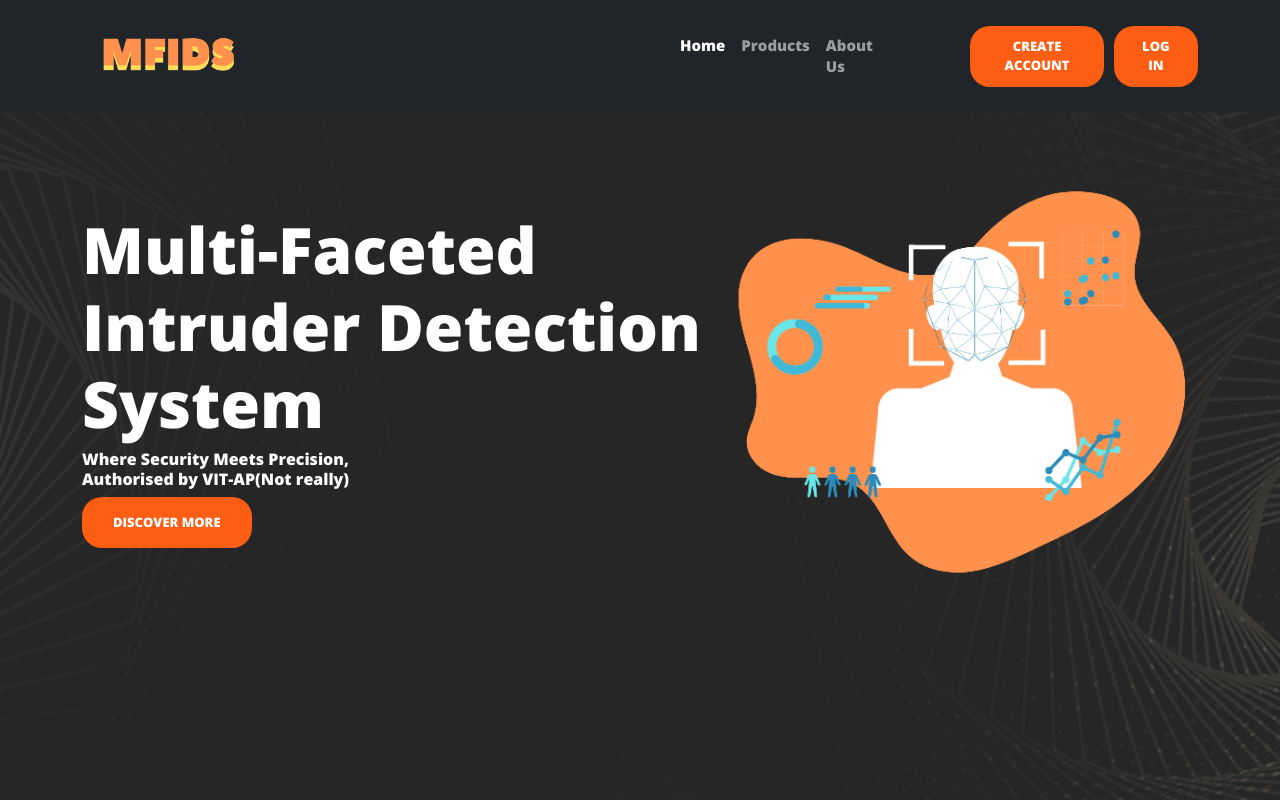
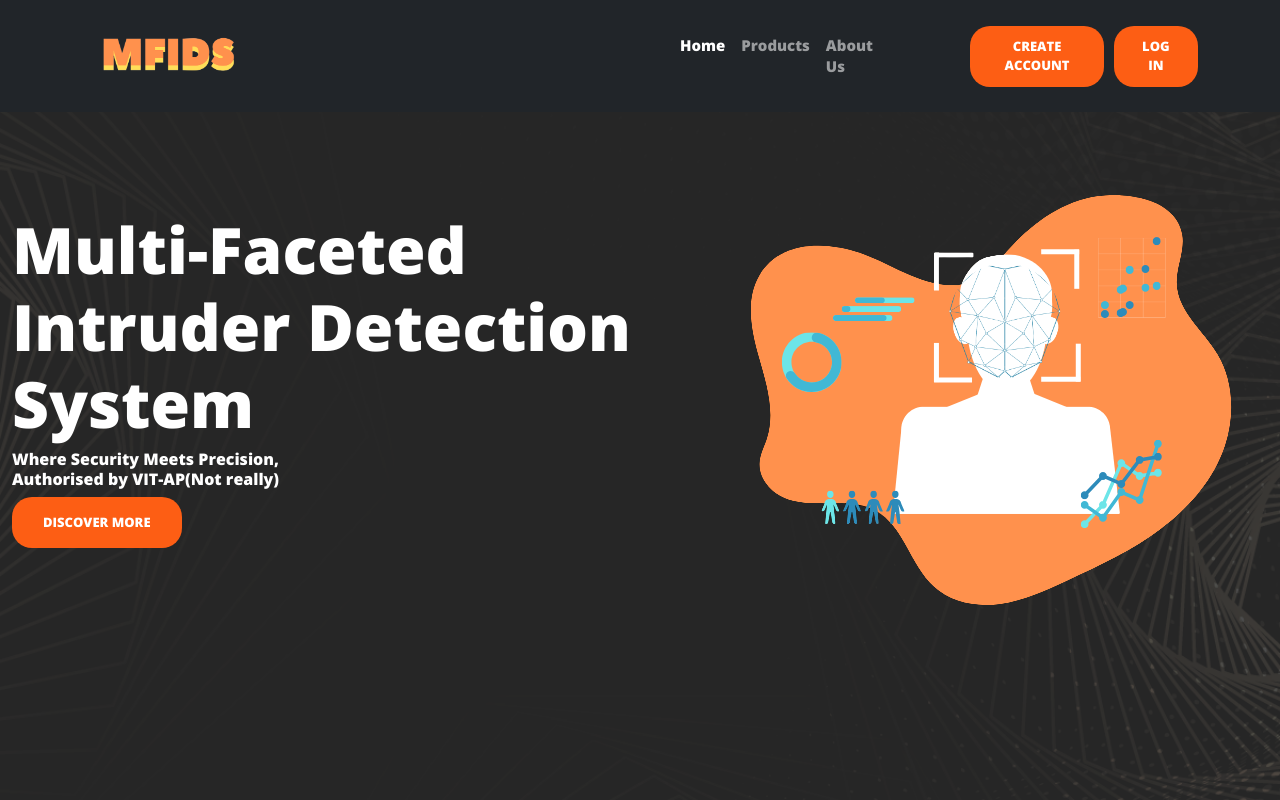
Before and after one commit to H3r-b/MFIDS, a Django app: page / in a window 1280 px wide. Run offline with Django 3.2, Linux system fonts and the light colour scheme.

Commit message:
Make content occupy available space

```diff
--- a/authsysproject/static/users/css/main.css
+++ b/authsysproject/static/users/css/main.css
@@ -1,3 +1,13 @@
+html {
+  margin: 0px;
+  height: 100%;
+  width: 100%;
+}
+
+body {
+  margin: 0px;
+  min-height: 100%;}
+
 #bg{
     background-repeat: repeat;
     background-size: cover;
--- a/authsysproject/users/templates/users/base.html
+++ b/authsysproject/users/templates/users/base.html
@@ -1,69 +1,141 @@
-<!doctype html>
+<!DOCTYPE html>
 {% load static %}
 <html lang="en">
   <head>
-
-    <link rel="icon" type="image/png" sizes="64x64" href="{% static 'users/images/mfidslogo.png' %}">
-
+    <link
+      rel="icon"
+      type="image/png"
+      sizes="64x64"
+      href="{% static 'users/images/mfidslogo.png' %}"
+    />
 
     <!-- Required meta tags -->
-    <meta charset="utf-8">
-    <meta name="viewport" content="width=device-width, initial-scale=1">
+    <meta charset="utf-8" />
+    <meta name="viewport" content="width=device-width, initial-scale=1" />
     <!--Css Style -->
-    <link rel="stylesheet" href="{% static 'users/css/main.css' %}" type="text/css">
+    <link
+      rel="stylesheet"
+      href="{% static 'users/css/main.css' %}"
+      type="text/css"
+    />
 
     <!-- Bootstrap CSS -->
-    <link href="https://cdn.jsdelivr.net/npm/bootstrap@5.0.0-beta3/dist/css/bootstrap.min.css" rel="stylesheet" integrity="sha384-eOJMYsd53ii+scO/bJGFsiCZc+5NDVN2yr8+0RDqr0Ql0h+rP48ckxlpbzKgwra6" crossorigin="anonymous">
+    <link
+      href="https://cdn.jsdelivr.net/npm/bootstrap@5.0.0-beta3/dist/css/bootstrap.min.css"
+      rel="stylesheet"
+      integrity="sha384-eOJMYsd53ii+scO/bJGFsiCZc+5NDVN2yr8+0RDqr0Ql0h+rP48ckxlpbzKgwra6"
+      crossorigin="anonymous"
+    />
     <!--Font Link-->
-    <link rel="preconnect" href="https://fonts.gstatic.com">
-    <link href="https://fonts.googleapis.com/css2?family=Montserrat:wght@500&family=Open+Sans:wght@800&display=swap" rel="stylesheet">
-
+    <link rel="preconnect" href="https://fonts.gstatic.com" />
+    <link
+      href="https://fonts.googleapis.com/css2?family=Montserrat:wght@500&family=Open+Sans:wght@800&display=swap"
+      rel="stylesheet"
+    />
   </head>
-  <body id="bg" style="background-image: url({%static 'users/images/bg.png' %});">
+  <body
+    id="bg"
+    class="d-flex flex-column"
+    style="background-image: url({% static 'users/images/bg.png' %})"
+  >
     {% load static %}
     <nav class="navbar navbar-expand-lg navbar-dark bg-dark" id="main-navbar">
       <div class="container">
-
-          <a class="navbar-brand" href="{% url 'home' %}"><img class= "ECS_logo_img" style="height: 20% ; width:30%; max-width: fit-content;" src="{% static 'users/images/MFIDS.png' %}" alt="ECS" ></a>
-          <button class="navbar-toggler" type="button" data-bs-toggle="collapse" data-bs-target="#navbarNavAltMarkup" aria-controls="navbarNavAltMarkup" aria-expanded="false" aria-label="Toggle navigation">
+        <a class="navbar-brand" href="{% url 'home' %}"
+          ><img
+            class="ECS_logo_img"
+            style="height: 20%; width: 30%; max-width: fit-content"
+            src="{% static 'users/images/MFIDS.png' %}"
+            alt="ECS"
+        /></a>
+        <button
+          class="navbar-toggler"
+          type="button"
+          data-bs-toggle="collapse"
+          data-bs-target="#navbarNavAltMarkup"
+          aria-controls="navbarNavAltMarkup"
+          aria-expanded="false"
+          aria-label="Toggle navigation"
+        >
           <span class="navbar-toggler-icon"></span>
         </button>
         <div class="collapse navbar-collapse" id="navbarNavAltMarkup">
           <div class="navbar-nav">
-              <a class="nav-link active" aria-current="page" href="{% url 'home' %}">Home</a>
-              <a class="nav-link" href="https://www.youtube.com/watch?v=dQw4w9WgXcQ&pp=ygUIcmlja3JvbGw%3D" target="_blank">Products</a>
+            <a
+              class="nav-link active"
+              aria-current="page"
+              href="{% url 'home' %}"
+              >Home</a
+            >
+            <a
+              class="nav-link"
+              href="https://www.youtube.com/watch?v=dQw4w9WgXcQ&pp=ygUIcmlja3JvbGw%3D"
+              target="_blank"
+              >Products</a
+            >
             <a class="nav-link" href="{% url 'aboutus' %}">About Us</a>
-
           </div>
           <form class="d-flex" id="authstyle">
             {% if user.is_authenticated %}
-                <a href="{% url 'profile' %}" class="btn" style="color: white; background-color: #fd5e14;"type="submit" id="header-links"> Profile </a>
-                <a href="{% url 'logout' %}" class="btn" style="color: white; background-color: #fd5e14;margin-left: 10px; "type="submit" id="header-links"> Logout </a>
+            <a
+              href="{% url 'profile' %}"
+              class="btn"
+              style="color: white; background-color: #fd5e14"
+              type="submit"
+              id="header-links"
+            >
+              Profile
+            </a>
+            <a
+              href="{% url 'logout' %}"
+              class="btn"
+              style="color: white; background-color: #fd5e14; margin-left: 10px"
+              type="submit"
+              id="header-links"
+            >
+              Logout
+            </a>
             {% else %}
-                <a href="{% url 'register' %}" class="btn" style="color: white; background-color: #fd5e14;"type="submit" id="header-links"> Create Account </a>
-                <a href="{% url 'login' %}" class="btn" style="color: white; background-color: #fd5e14; margin-left: 10px; "type="submit" id="header-links">Log In</a>
+            <a
+              href="{% url 'register' %}"
+              class="btn"
+              style="color: white; background-color: #fd5e14"
+              type="submit"
+              id="header-links"
+            >
+              Create Account
+            </a>
+            <a
+              href="{% url 'login' %}"
+              class="btn"
+              style="color: white; background-color: #fd5e14; margin-left: 10px"
+              type="submit"
+              id="header-links"
+              >Log In</a
+            >
             {% endif %}
           </form>
         </div>
       </div>
     </nav>
 
-      <div>
+    <div class="d-flex flex-column flex-grow-1">
       <div class="container">
-          {% if messages %}
-          {% for message in messages %}
+        {% if messages %} {% for message in messages %}
         <div class="alert alert-{{message.tags}}">{{message}}</div>
-          {% endfor %}
-        {% endif %}
+        {% endfor %} {% endif %}
       </div>
-        {% block content %}
-        {% endblock content %}
+      {% block content %} {% endblock content %}
     </div>
 
     <!-- Optional JavaScript; choose one of the two! -->
 
     <!-- Option 1: Bootstrap Bundle with Popper -->
-      <script src="https://cdn.jsdelivr.net/npm/bootstrap@5.0.0-beta3/dist/js/bootstrap.bundle.min.js" integrity="sha384-JEW9xMcG8R+pH31jmWH6WWP0WintQrMb4s7ZOdauHnUtxwoG2vI5DkLtS3qm9Ekf" crossorigin="anonymous"></script>
+    <script
+      src="https://cdn.jsdelivr.net/npm/bootstrap@5.0.0-beta3/dist/js/bootstrap.bundle.min.js"
+      integrity="sha384-JEW9xMcG8R+pH31jmWH6WWP0WintQrMb4s7ZOdauHnUtxwoG2vI5DkLtS3qm9Ekf"
+      crossorigin="anonymous"
+    ></script>
 
     <!-- Option 2: Separate Popper and Bootstrap JS -->
     <!--
--- a/authsysproject/users/templates/users/home.html
+++ b/authsysproject/users/templates/users/home.html
@@ -3,15 +3,15 @@
 <!-- Set the title to "Home" (or any desired title) -->
 <title>Home - MFIDS</title>
 
-<div class="container">
+<div class="container-fluid" style="height: 100%; margin: 0 auto">
   <div class="row g-0">
     <div class="col-7" id="header-text">
       <h1 class="display-3">
-        Multi-Faceted <br>
+        Multi-Faceted <br />
         Intruder Detection System
       </h1>
       <p class="h6">
-        Where Security Meets Precision, <br>
+        Where Security Meets Precision, <br />
         Authorised by VIT-AP(Not really)
       </p>
       <a
```
Lines whose indentation alone changed are shown as unchanged.
